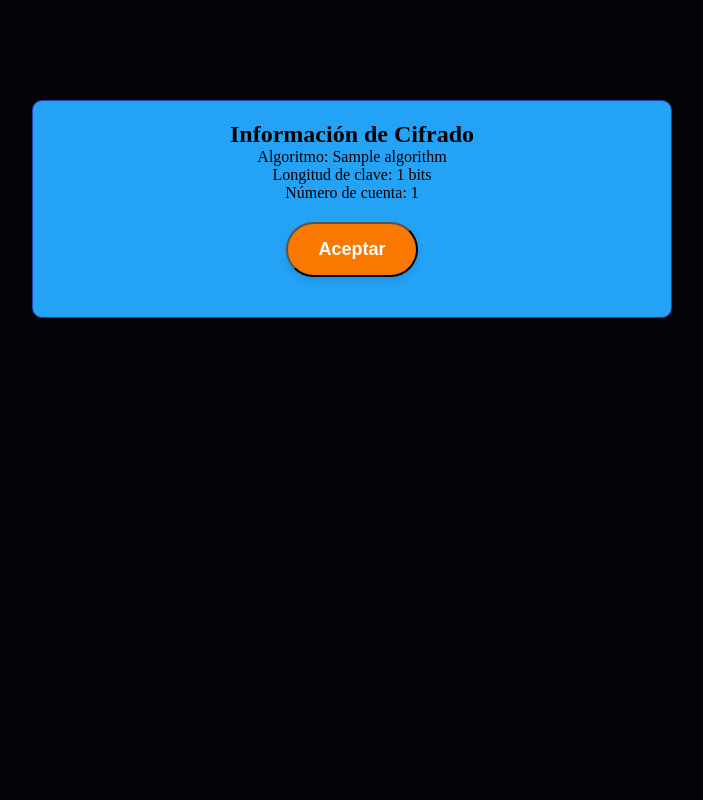
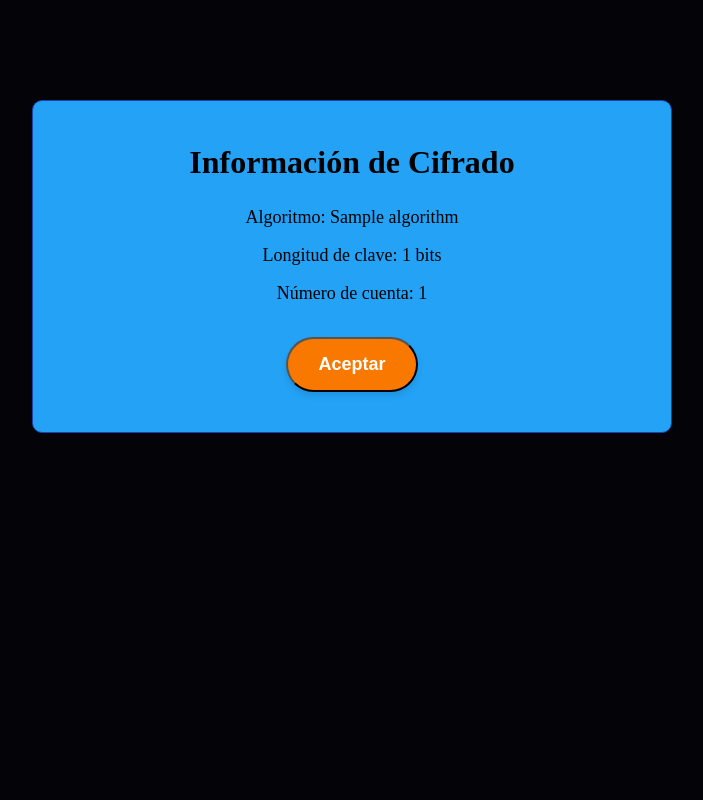
Before and after one commit to DiegoSanRoman/Wallapop-Proyecto-Criptografia, a Flask app: template templates/popup.html in a window 1280 px wide. Shown: the whole page, without its empty margins (288-991 px from the left). Run offline with Flask 3, Linux system fonts and the light colour scheme; the template is opened without the code that fills it: most values are stand-ins (such as "Sample title", 1, 10 or a date in 2020).

Commit message:
Está bonito y asi (de la parte 2 falta mostrar el mensaje de descifrado), el de cifrado ya está)

```diff
--- a/app.py
+++ b/app.py
@@ -196,7 +196,6 @@ def continue_info():
         return redirect(url_for('app_route'))  # Redirige si no hay usuario
 
     return render_template('continue.html')
-
 
 @app.route('/app_route')
 def app_route():
--- a/static/styles/popup.css
+++ b/static/styles/popup.css
@@ -58,6 +58,22 @@ body {
     text-align: center;
 }
 
+h2 {
+    font-size: 32px;
+    font-weight: 5000;
+    line-height: 42px;
+    text-align: center;
+    margin: 20px 0;
+}
+
+.info {
+    font-size: 18px;
+    font-weight: 400;
+    line-height: 28px;
+    text-align: center;
+    margin: 10px 0;
+}
+
 .boton {
     background-color: #f97800; /* Same color as the title */
     color: #ffffff;
--- a/templates/popup.html
+++ b/templates/popup.html
@@ -12,9 +12,9 @@
 <div class="modal" id="myModal">
     <div class="modal-content">
         <h2>Información de Cifrado</h2>
-        <p>Algoritmo: {{ algorithm }}</p>
-        <p>Longitud de clave: {{ key_length }} bits</p>
-        <p>Número de cuenta: {{ account_number }}</p>
+        <p class="info">Algoritmo: {{ algorithm }}</p>
+        <p class="info">Longitud de clave: {{ key_length }} bits</p>
+        <p class="info">Número de cuenta: {{ account_number }}</p>
         <button class='boton' onclick="closePopup()">Aceptar</button>
     </div>
 </div>
```
Also changed, not shown: basededatos/database.db.
